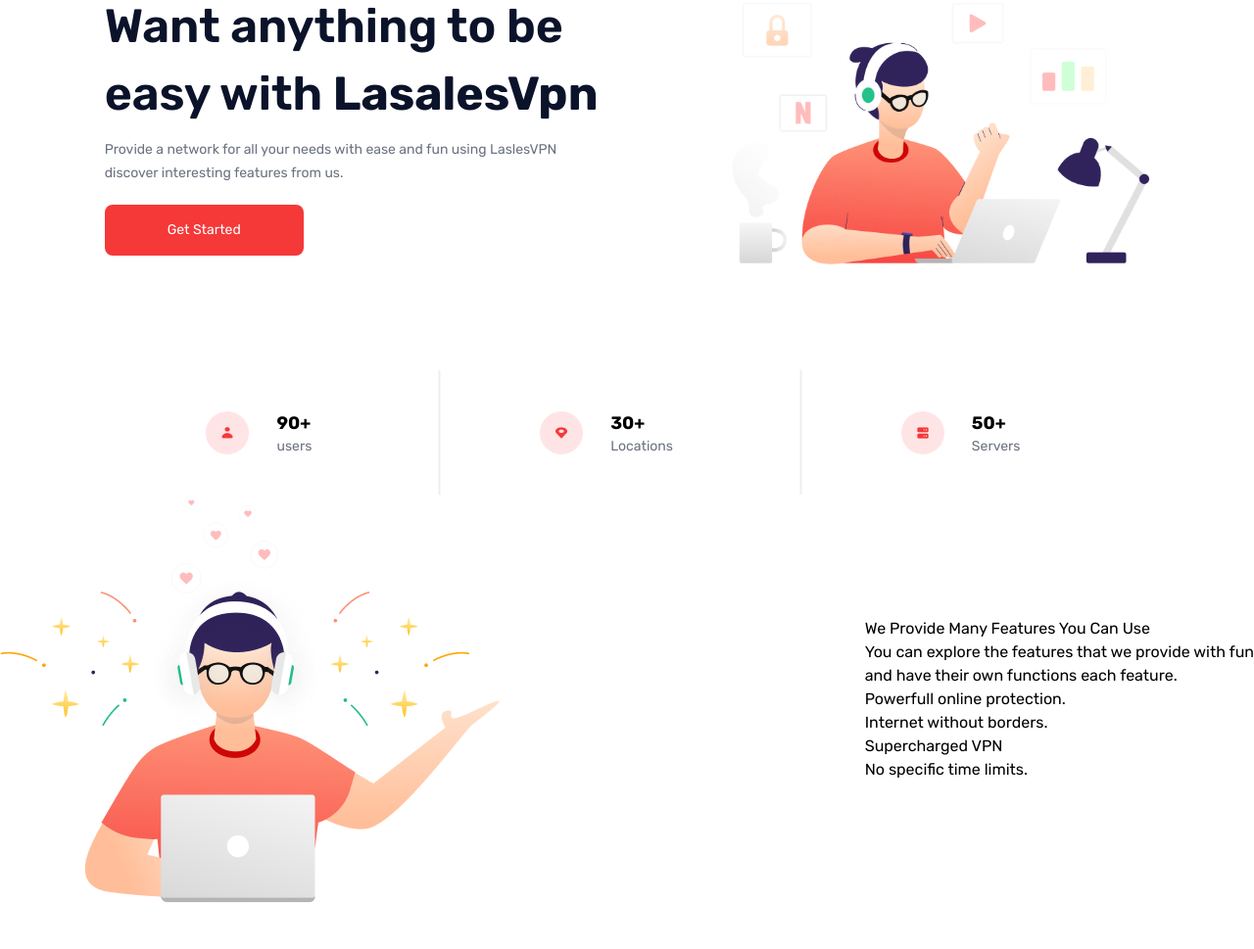
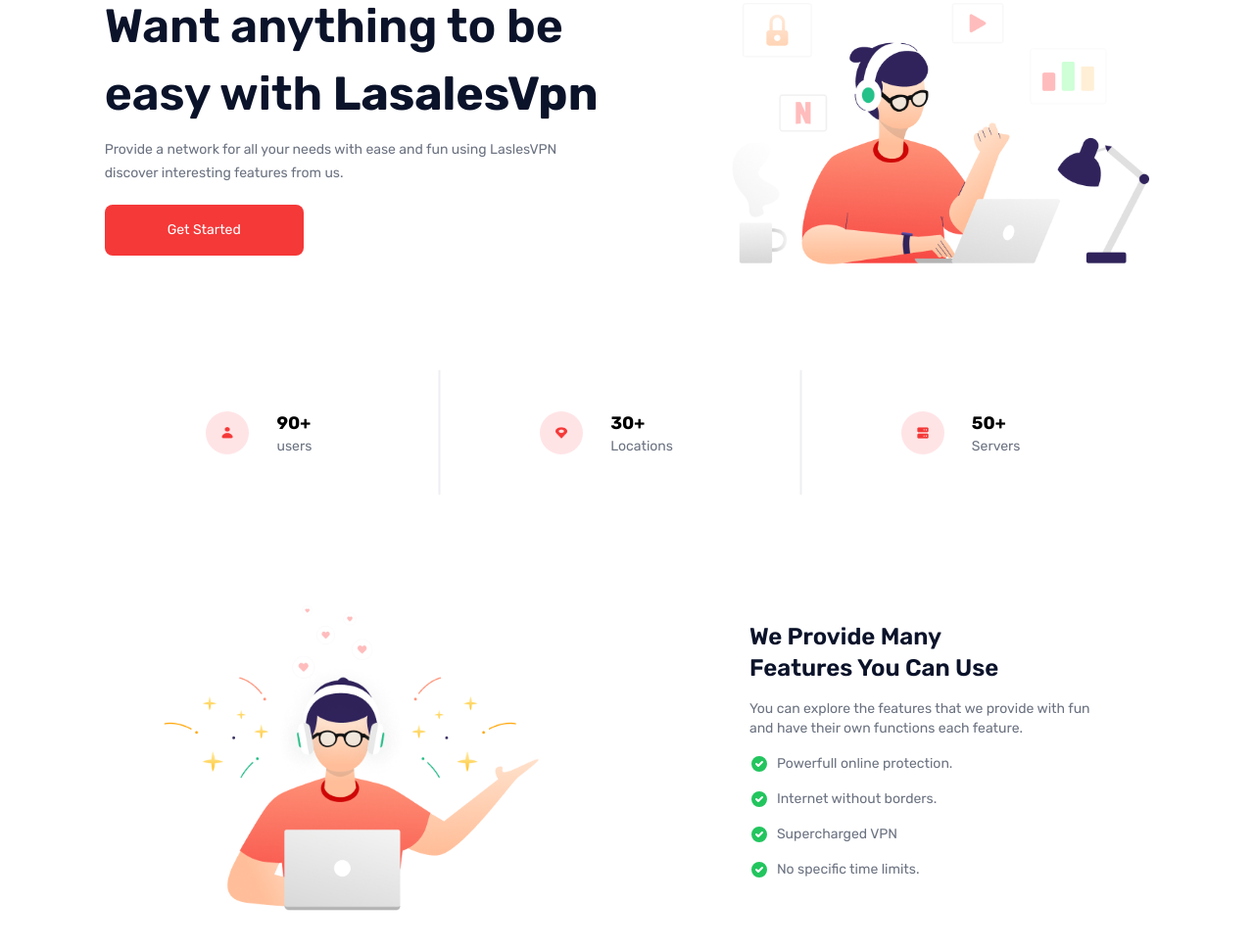
Before and after one commit to Ar-Dihan/lasales-vpn, a website: page src/index.html in a window 1280 px wide. Shown: the part 177-1146 px from the top of the page at 98% size. Before the commit the page ends 1099 px from the top, so only its background shows below. Drawn offline with Linux system fonts and the light colour scheme.

Commit message:
feature section updated

```diff
--- a/src/index.html
+++ b/src/index.html
@@ -72,7 +72,7 @@
 
     <!-- utilities section-->
     <section>
-      <div class="flex justify-around mx-40">
+      <div class="flex justify-around mx-40 mb-8">
         <div class="flex items-center">
           <span class="p-4 bg-rose-100 rounded-full">
             <img class="w-3 h-3" src="/images/Contact.png" alt="" />
@@ -107,20 +107,80 @@
 
     <!-- features section -->
 
-    <section class="flex items-center justify-between">
+    <section class="flex items-center justify-evenly p-20">
       <div class="">
-        <img src="/images/Illustration 2.png" alt="" />
+        <img class="w-3/4" src="/images/Illustration 2.png" alt="" />
       </div>
       <div class="">
-        <h2 class="">We Provide Many Features You Can Use</h2>
-        <p class="">
+        <h2 class="text-2xl text-igoo font-semibold">
+          We Provide Many <br />
+          Features You Can Use
+        </h2>
+        <p class="text-sm text-gray py-4">
           You can explore the features that we provide with fun <br />
           and have their own functions each feature.
         </p>
-        <p class="">Powerfull online protection.</p>
-        <p class="">Internet without borders.</p>
-        <p class="">Supercharged VPN</p>
-        <p class="">No specific time limits.</p>
+        <p class="flex gap-x-2 text-sm text-gray">
+          <svg
+            class="fill-green-500 w-5"
+            xmlns="http://www.w3.org/2000/svg"
+            class="h-5 w-5"
+            viewBox="0 0 20 20"
+            fill="currentColor"
+          >
+            <path
+              fill-rule="evenodd"
+              d="M10 18a8 8 0 100-16 8 8 0 000 16zm3.707-9.293a1 1 0 00-1.414-1.414L9 10.586 7.707 9.293a1 1 0 00-1.414 1.414l2 2a1 1 0 001.414 0l4-4z"
+              clip-rule="evenodd"
+            />
+          </svg>
+          Powerfull online protection.
+        </p>
+        <p class="flex gap-x-2 text-sm text-gray py-4">
+          <svg
+            class="fill-green-500 w-5"
+            xmlns="http://www.w3.org/2000/svg"
+            class="h-5 w-5"
+            viewBox="0 0 20 20"
+            fill="currentColor"
+          >
+            <path
+              fill-rule="evenodd"
+              d="M10 18a8 8 0 100-16 8 8 0 000 16zm3.707-9.293a1 1 0 00-1.414-1.414L9 10.586 7.707 9.293a1 1 0 00-1.414 1.414l2 2a1 1 0 001.414 0l4-4z"
+              clip-rule="evenodd"
+            /></svg
+          >Internet without borders.
+        </p>
+        <p class="flex gap-x-2 text-sm text-gray">
+          <svg
+            class="fill-green-500 w-5"
+            xmlns="http://www.w3.org/2000/svg"
+            class="h-5 w-5"
+            viewBox="0 0 20 20"
+            fill="currentColor"
+          >
+            <path
+              fill-rule="evenodd"
+              d="M10 18a8 8 0 100-16 8 8 0 000 16zm3.707-9.293a1 1 0 00-1.414-1.414L9 10.586 7.707 9.293a1 1 0 00-1.414 1.414l2 2a1 1 0 001.414 0l4-4z"
+              clip-rule="evenodd"
+            /></svg
+          >Supercharged VPN
+        </p>
+        <p class="flex gap-x-2 text-sm text-gray py-4">
+          <svg
+            class="fill-green-500 w-5"
+            xmlns="http://www.w3.org/2000/svg"
+            class="h-5 w-5"
+            viewBox="0 0 20 20"
+            fill="currentColor"
+          >
+            <path
+              fill-rule="evenodd"
+              d="M10 18a8 8 0 100-16 8 8 0 000 16zm3.707-9.293a1 1 0 00-1.414-1.414L9 10.586 7.707 9.293a1 1 0 00-1.414 1.414l2 2a1 1 0 001.414 0l4-4z"
+              clip-rule="evenodd"
+            /></svg
+          >No specific time limits.
+        </p>
       </div>
     </section>
   </body>
```
Also changed, not shown: dist/output.css.
